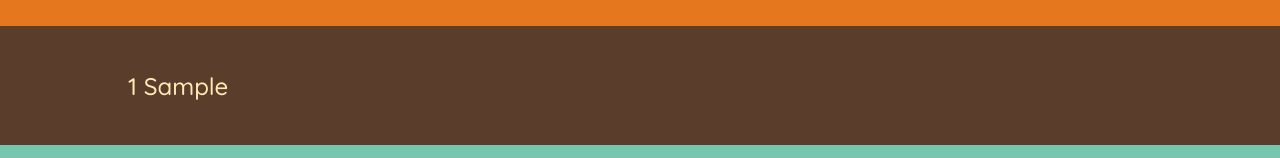
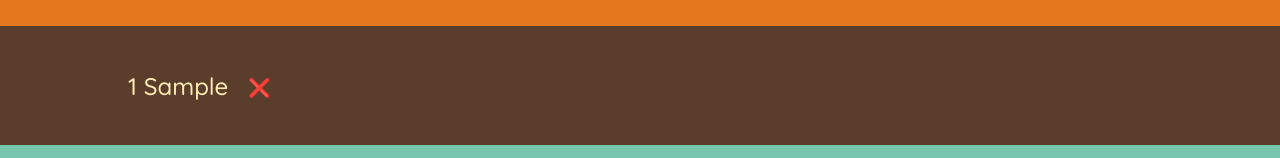
Before and after one commit to DevinCookcs/travel, a React (Create React App) app: page / in a window 1280 px wide. Both pictures are taken after typing "Sample" into the empty fields and a click on the button "ADD". Shown: the part 251-409 px from the top of the page. Built offline with nearby package versions, Linux system fonts and the light colour scheme.

Commit message:
implemented delete item function

```diff
--- a/src/App.js
+++ b/src/App.js
@@ -12,11 +12,15 @@
     setItems((items) => [...items, item]);
   }
 
+  function handleDeleteItem(id) {
+    setItems((items) => items.filter((item) => item.id !== id));
+  }
+
   return (
     <div className="App">
       <Logo />
       <Form onAddItems={handleAddItems} />
-      <PackingList items={items} />
+      <PackingList items={items} onDeleteItem={handleDeleteItem} />
       <Stats />
     </div>
   );
@@ -33,6 +37,7 @@
   function handleSubmit(e) {
     e.preventDefault();
 
+    // if input is empty
     if (!description) return;
 
     const newItem = { description, quantity, packed: false, id: Date.now() };
@@ -68,25 +73,25 @@
   );
 }
 
-function PackingList({ items }) {
+function PackingList({ items, onDeleteItem }) {
   return (
     <div className="list">
       <ul>
         {items.map((item) => (
-          <Item item={item} key={item.id} />
+          <Item item={item} key={item.id} onDeleteItem={onDeleteItem} />
         ))}
       </ul>
     </div>
   );
 }
 
-function Item({ item }) {
+function Item({ item, onDeleteItem }) {
   return (
     <li>
       <span style={item.packed ? { textDecoration: "line-through" } : {}}>
         {item.quantity} {item.description}
       </span>
-      <button>&times;</button>
+      <button onClick={() => onDeleteItem(item.id)}>❌</button>
     </li>
   );
 }
```
